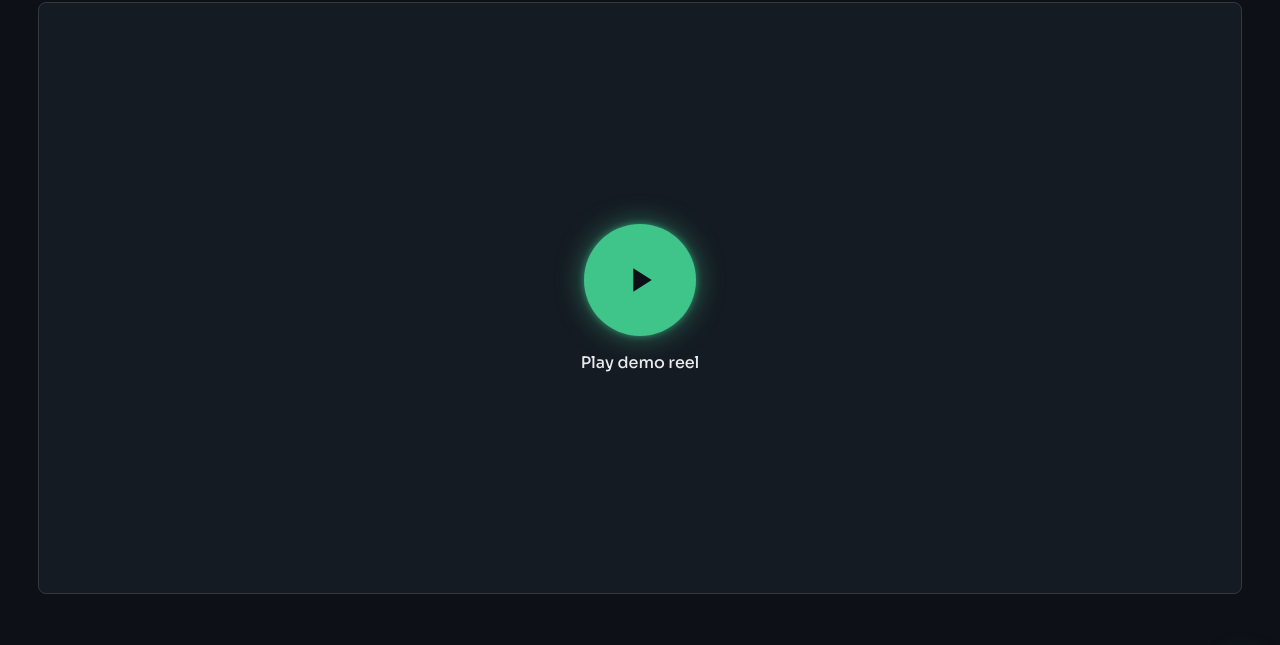
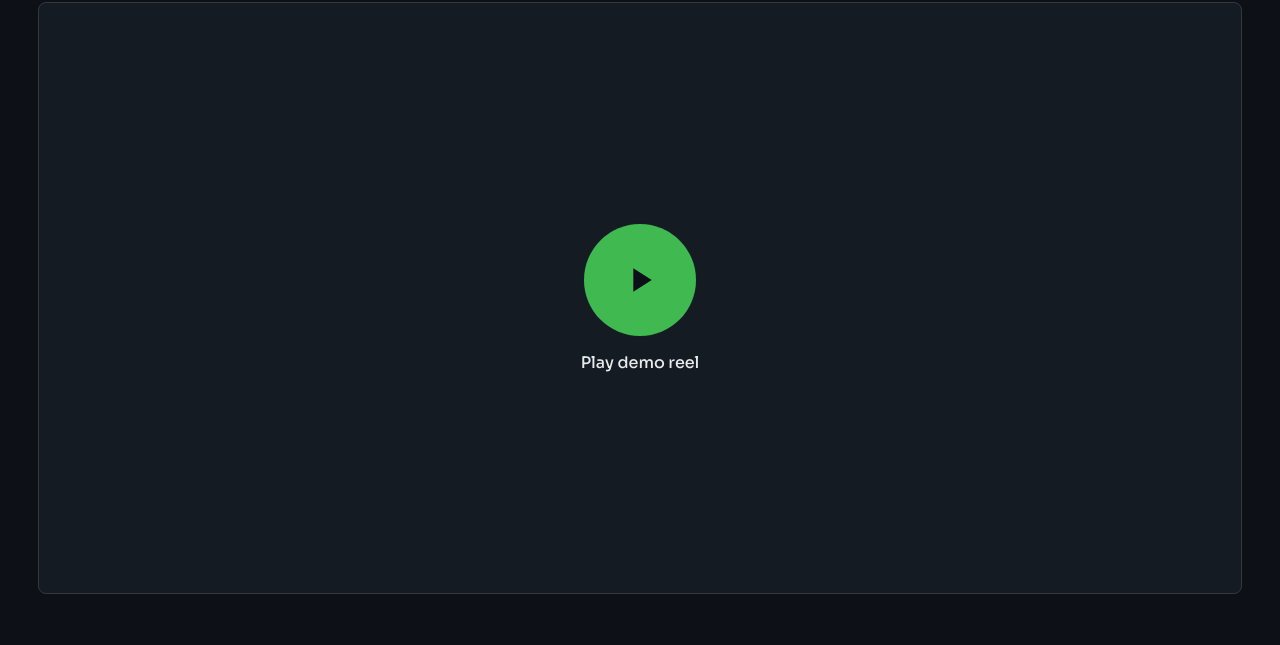
Before and after one commit to jaysabins/jaysabinsaudio, a plain HTML site: page index.html in a window 1280 px wide. Shown: the part 92-737 px from the top of the page. Drawn offline with Linux system fonts and the light colour scheme.

Commit message:
Update tokens.css

```diff
--- a/css/tokens.css
+++ b/css/tokens.css
@@ -3,9 +3,9 @@
   /* Palette */
   --bg:#0d1117; --surface:#151b23; --raise:color-mix(in srgb, var(--surface), #fff 5%);
   --fg:#e9eaec; --muted:#a3a7ae; --line:#34383e;
-  --accent:#3fc48a;      /* play button, slashes, focus rings, links on hover */
+  --accent:#3fb950;      /* play button, slashes, focus rings, links on hover */
   --accent-ink:#0d1117;  /* icons and text on accent fills */
-  --glow:0.75;           /* neon glow strength on accent items, 0 = off, 1 = strong */
+  --glow:0.10;           /* neon glow strength on accent items, 0 = off, 1 = strong */
   --glow-color:color-mix(in srgb, var(--accent) calc(var(--glow) * 70%), transparent);
   --glow-box:0 0 calc(var(--glow) * 8px) var(--glow-color), 0 0 calc(var(--glow) * 36px) var(--glow-color);
   --glow-text:0 0 calc(var(--glow) * 4px) var(--glow-color), 0 0 calc(var(--glow) * 18px) var(--glow-color);
```
